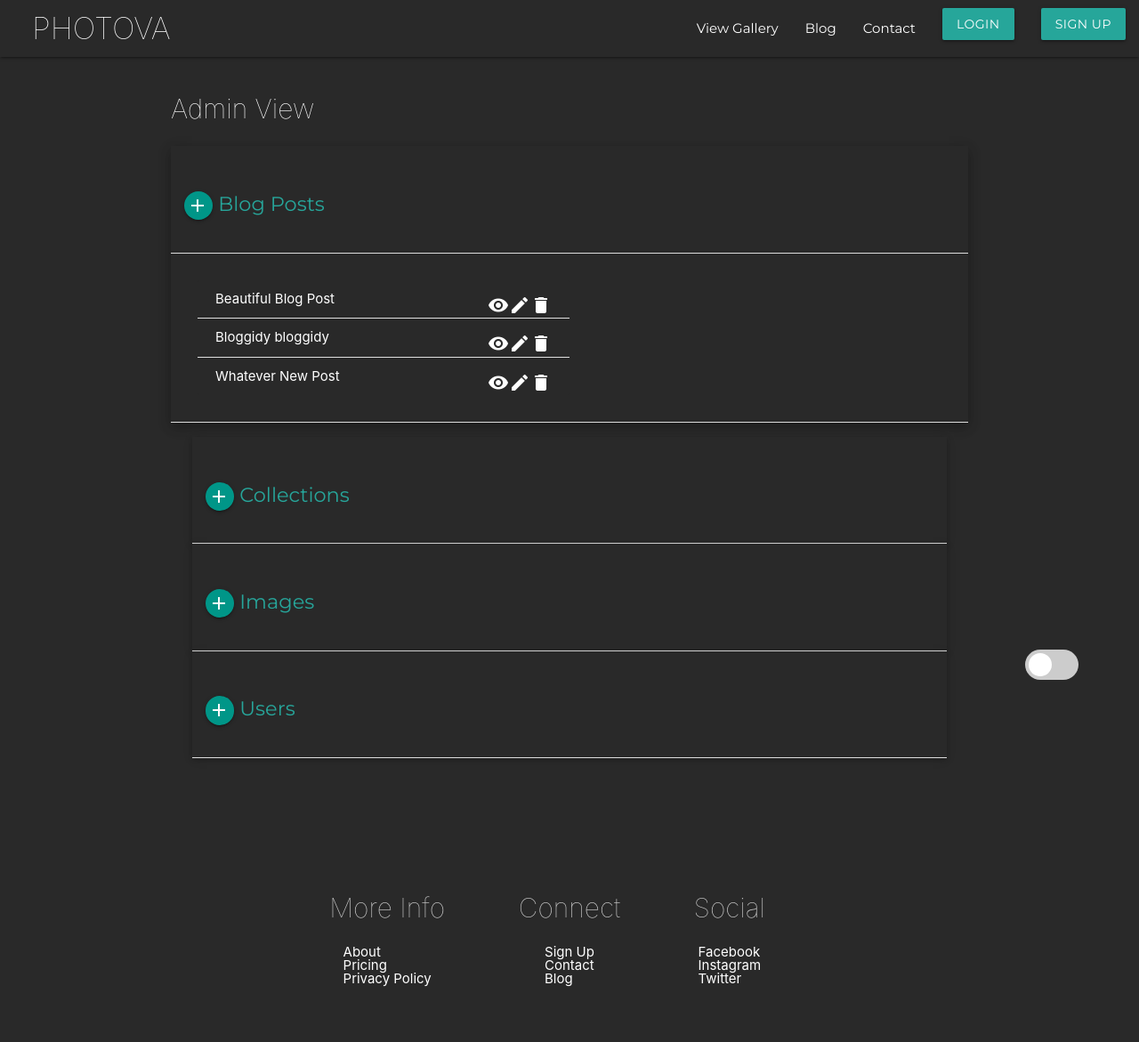
After one commit to tateshep/Photova, a Django app: page /view-admin in a window 1280 px wide, after a click that opens the changed part. The commit adds this page. Shown: the whole page at 89% size. Run offline with Django 3.2, Linux system fonts and the light colour scheme; data comes from the database, SQL or seed files in the repository; both versions use the stored data as it was after the commit.

Commit message:
added amdin view

```diff
--- a/photova/gallery/views.py
+++ b/photova/gallery/views.py
@@ -25,14 +25,14 @@ class CollectionCreate(PermissionRequiredMixin, CreateView):
     permission_required = 'is_staff'
     model = Collection
     template_name = 'collection_create.html'
-    fields= ['title','description','images','showcase_gallery']
+    fields= ['title','description','images','showcase_gallery','permitted_users']
 
 
 class CollectionUpdate(PermissionRequiredMixin, UpdateView):
     permission_required = 'is_staff'
     model = Collection
     template_name = 'collection_update.html'
-    fields= ['title','description','images','showcase_gallery']
+    fields= ['title','description','images','showcase_gallery','permitted_users']
 
 
 class CollectionDelete(PermissionRequiredMixin, DeleteView):
--- a/photova/home/urls.py
+++ b/photova/home/urls.py
@@ -5,4 +5,5 @@ app_name = "home"
 
 urlpatterns = [
     path('',views.homeView, name='index'),
+    path('view-admin',views.adminView, name ='admin_view'),
 ]
--- a/photova/home/views.py
+++ b/photova/home/views.py
@@ -1,12 +1,23 @@
 from django.shortcuts import render
 from django.http import HttpResponse
 from django.views.generic import ListView, DetailView
+from django.contrib.auth.models import User
 
-from gallery.models import Image
+from gallery.models import Image, Collection
+from blog.models import BlogPost
 
 def homeView(request):
-    # images = Image.objects.order_by('title')
-    # context = {
-    #     'images': images,
-    # }
     return render(request,'index.html', {})
+
+def adminView(request):
+    image_list = Image.objects.order_by('title')
+    collection_list = Collection.objects.order_by('title')
+    blogpost_list = BlogPost.objects.order_by('created')
+    user_list = User.objects.order_by('username')
+    context = {
+        'image_list': image_list,
+        'collection_list': collection_list,
+        'blogpost_list': blogpost_list,
+        'user_list': user_list,
+    }
+    return render(request,'admin_view.html', context)
--- a/photova/static/css/style.css
+++ b/photova/static/css/style.css
@@ -9,7 +9,8 @@ deep-orange darken-4
     --secondary-color: #27a59a; /* blue */
     --tertiary-color: #27a59a; /* lighter blue */
     --font-color: #27a59a; /* light green */
-    --font-secondary: #cccccc; /* light green */
+    --font-secondary: #cccccc; /* light grey */
+    --hover-color: #262626; /* darkish grey*/
 
     --bg-color: #292929; /* Dark gray */
     --bg-color-2: #303030;
@@ -20,7 +21,8 @@ deep-orange darken-4
     --primary-color: #27a59a;
     --secondary-color: #27a59a;
     --font-color: #27a59a; /* light green */
-    --font-secondary: #cccccc; /* light green */
+    --font-secondary: #cccccc; /* light grey */
+    --hover-color: #E5E5E5; /* light grey*/
     --bg-color: #fff;
     --bg-color-2: #fff;
     --heading-color: #00131A;
@@ -195,7 +197,9 @@ textarea {
         justify-content: center;
     }
 }
-
+.collapsible-header {
+    background-color: var(--bg-color);
+}
 .collection-item {
     background-color:var(--bg-color) !important;
 }
@@ -373,6 +377,28 @@ footer {
     justify-content: space-around;
 }
 
+.admin-aside {
+    position: sticky;
+    /* display:inline; */
+    float:left;
+    margin-top:12px;
+
+    width:33%;
+}
+.admin-aside-div {
+    display:flex;
+    flex-direction:column;
+    justify-content: space-around;
+    align-items: baseline;
+    margin-left: 12px;
+    height:60vh;
+    /* border:1px solid red; */
+}
+.admin-container {
+    /* margin-left:40%; */
+    width:100%;
+}
+
 .index-grid-img {
     height:500px;
     background-repeat: no-repeat;
--- a/photova/static/scripts/toggle.js
+++ b/photova/static/scripts/toggle.js
@@ -25,8 +25,8 @@ if (currentTheme) {
         toggleSwitch.checked = true;
 
     } else {
+        toggleSwitch.checked = false;
     }
 }
 
 toggleSwitch.addEventListener('change',switchTheme,false);
-// addEvents(toggleSwitch);
--- /dev/null
+++ b/photova/templates/admin_view.html
@@ -0,0 +1,123 @@
+{% extends 'base.html' %}
+{% load static %}
+
+{% block content %}
+<!-- <aside class="admin-aside z-depth-1">
+    <div class="admin-aside-div">
+            <a href="#!" class="">Images</a>
+            <a href="#!" class="">Collections</a>
+            <a href="#!" class="">Blog Posts</a>
+            <a href="#!" class="">Users</a>
+    </div>
+
+</aside> -->
+<div class="admin-container ">
+    <main class="container">
+        <h1>Admin View</h1>
+
+    <ul class="collapsible popout">
+
+        <li>
+        <div class="collapsible-header">
+            <h2><a href="{% url 'blog:blog_create' %}" class="btn-floating btn-small waves-effect waves-light teal"><i class="material-icons">add</i></a>  Blog Posts </h2>
+        </div>
+
+            <div class="collapsible-body">
+                <ul class="collection">
+                    {% for post in blogpost_list %}
+                    <li class="collection-item">
+                    <span class="title">{{ post.title }}</span>
+
+                    <a class="right" href="{% url 'blog:blog_delete' post.id %}"><i style="position:relative;top:6px;"class="material-icons">delete</i></a>
+                    <a class="right" href="{% url 'blog:blog_update' post.id %}"><i style="position:relative;top:6px;"class="material-icons">edit</i></a>
+                    <a class="right" href="{% url 'blog:blog_detail' post.id %}"><i style="position:relative;top:6px;"class="material-icons">visibility</i></a>
+
+                    </li>
+                    {% endfor %}
+                </ul>
+            </div>
+        </li>
+
+        <li>
+            <div class="collapsible-header">
+                <h2> <a href="{% url 'gallery:collection_create' %}" class="btn-floating btn-small waves-effect waves-light teal"><i class="material-icons">add</i></a>  Collections</h2>
+            </div>
+
+            <div class="collapsible-body">
+                <ul class="collection">
+                {% for item in collection_list %}
+                <li class="collection-item">
+                    <span class="title">{{ item.title }}</span>
+
+                    <a class="right" href="{% url 'gallery:collection_delete' item.id %}"><i style="position:relative;top:6px;"class="material-icons">delete</i></a>
+                    <a class="right" href="{% url 'gallery:collection_update' item.id %}"><i style="position:relative;top:6px;"class="material-icons">edit</i></a>
+                    <a class="right" href="{% url 'gallery:collection_detail' item.id %}"><i style="position:relative;top:6px;"class="material-icons">visibility</i></a>
+
+                </li>
+                    {% endfor %}
+                </ul>
+            </div>
+        </li>
+
+        <li>
+            <div class="collapsible-header">
+                <h2><a href="{% url 'gallery:new' %}" class="btn-floating btn-small waves-effect waves-light teal"><i class="material-icons">add</i></a>
+                  Images</h2>
+            </div>
+
+            <div class="collapsible-body">
+                <ul class="collection">
+                {% for image in image_list %}
+                <li class="collection-item avatar">
+                    <img src="{{ MEDIA_URL }}{{ image.photo}}" alt="" class="circle">
+                    <span class="title">{{ image.title }}</span>
+                    <p>
+                    <a class="right" href="{% url 'gallery:delete_image' image.id %}"><i style="position:relative;top:6px;"class="material-icons">delete</i></a>
+                    <a class="right" href="{% url 'gallery:image_update' image.id %}"><i style="position:relative;top:6px;"class="material-icons">edit</i></a>
+                    <a class="right" href="{% url 'gallery:image_detail' image.id %}"><i style="position:relative;top:6px;"class="material-icons">visibility</i></a>
+                    </p>
+                </li>
+                {% endfor %}
+                </ul>
+            </div>
+        </li>
+
+        <li>
+            <div class="collapsible-header">
+                <h2><a href="{% url 'userprofile:signup' %}" class="btn-floating btn-small waves-effect waves-light teal"><i class="material-icons">add</i></a>  Users</h2>
+            </div>
+            <div class="collapsible-body">
+                <ul class="collection">
+                {% for user in user_list %}
+                <li class="collection-item">
+                    <span class="title">{{ user.username }}</span>
+
+                    <a class="right" href=""><i style="position:relative;top:6px;"class="material-icons">delete</i></a>
+                    <a class="right" href=""><i style="position:relative;top:6px;"class="material-icons">edit</i></a>
+                    <a class="right" href=""><i style="position:relative;top:6px;"class="material-icons">visibility</i></a>
+
+                </li>
+                    {% endfor %}
+                </ul>
+            </div>
+        </li>
+
+
+
+    </ul>
+    </main>
+</div>
+<br class= "clear-fix">
+
+
+{% endblock content%}
+{% block js %}
+<script>
+
+  document.addEventListener('DOMContentLoaded', function() {
+    var elems = document.querySelectorAll('.collapsible');
+    var instances = M.Collapsible.init(elems);
+  });
+</script>
+
+{% endblock %}
--- a/photova/templates/base.html
+++ b/photova/templates/base.html
@@ -92,6 +92,9 @@
                   <li>
                     <a class="navbar-link waves-effect waves-light btn " href="{% url 'gallery:new' %}">Add Image</a>
                   </li>
+                  <li>
+                    <a class="navbar-link waves-effect waves-light btn " href="{% url 'home:admin_view' %}">Admin</a>
+                  </li>
                   {% endif %}
                 <li>
                   <a class="navbar-link waves-effect waves-light btn" href="{% url 'logout' %}">logout</a>
@@ -132,31 +135,31 @@
         <div class="container">
           <div class="footer-grid">
             <section class="footer-grid-section-1">
-              <h1>Additional Info</h1>
+              <h1>More Info</h1>
               <ul>
-                <li><a>Link1</a></li>
-                <li><a>Link2</a></li>
-                <li><a>Link3</a></li>
+                <li><a>About</a></li>
+                <li><a>Pricing</a></li>
+                <li><a>Privacy Policy</a></li>
               </ul>
             </section>
 
             <section class="footer-grid-section-2">
-            <h1>Social Media</h1>
+            <h1>Connect</h1>
 
               <ul>
-                <li><a>Link1</a></li>
-                <li><a>Link2</a></li>
-                <li><a>Link3</a></li>
+                <li><a>Sign Up</a></li>
+                <li><a>Contact</a></li>
+                <li><a>Blog</a></li>
               </ul>
             </section>
 
             <section class="footer-grid-section-3">
-            <h1>Section3</h1>
+            <h1>Social</h1>
 
               <ul>
-                <li><a>Link1</a></li>
-                <li><a>Link2</a></li>
-                <li><a>Link3</a></li>
+                <li><a>Facebook</a></li>
+                <li><a>Instagram</a></li>
+                <li><a>Twitter</a></li>
               </ul>
             </section>
           </div>
--- a/photova/templates/collection_create.html
+++ b/photova/templates/collection_create.html
@@ -19,11 +19,16 @@
             {{ form.images }}
         </p>
          <p>
+            <label for="">Permitted Users</label>
+            {{ form.permitted_users }}
+        </p>
+         <p>
             <label>
             {{ form.showcase_gallery }}
             <span>Showcase Gallery?</span>
             </label>
         </p>
+
 
         <input class="right waves-effect waves-light btn" type="submit" value="Create">
         <a class="waves-effect waves-light btn right deep-orange darken-4" href="{% url 'gallery:gallery' %}">Cancel</a>
--- a/photova/templates/userprofile_collections.html
+++ b/photova/templates/userprofile_collections.html
@@ -21,7 +21,7 @@
         <h1>Download Images</h1>
         <div class="my-collections-div">
 
-            <ul class="collection">
+            <ul class="collection my-collection">
                 {% for image in collection.images.all %}
                 <li class="collection-item avatar">
                     <img src="{{ MEDIA_URL }}{{ image.photo}}" alt="" class="circle">
--- a/photova/userprofile/views.py
+++ b/photova/userprofile/views.py
@@ -27,6 +27,8 @@ class MyCollections (generic.ListView):
         return self.request.user.collection_set.all()
 
 class DownloadPhotoView(generic.DetailView):
+    # Download photos functionality, get the pk, from selection
+    # Uses pk to respond with file attachement titled by image title
     def get(self, request, *args, **kwargs):
         image_pk = self.kwargs.get('pk',None)
         if image_pk is None:
```
Also changed, not shown: photova/templates/collection_update.html (+6 -1 lines), photova/db.sqlite3.
